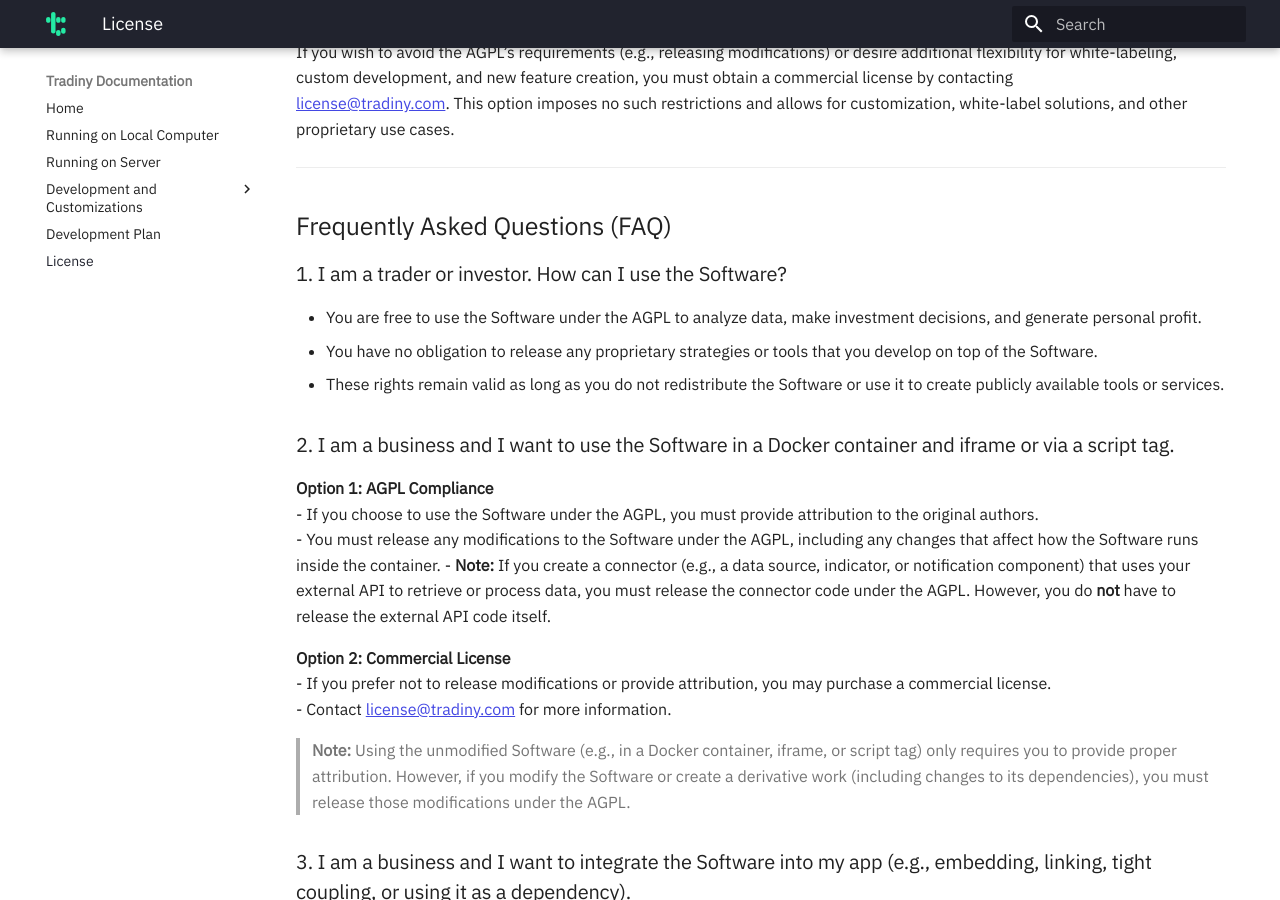
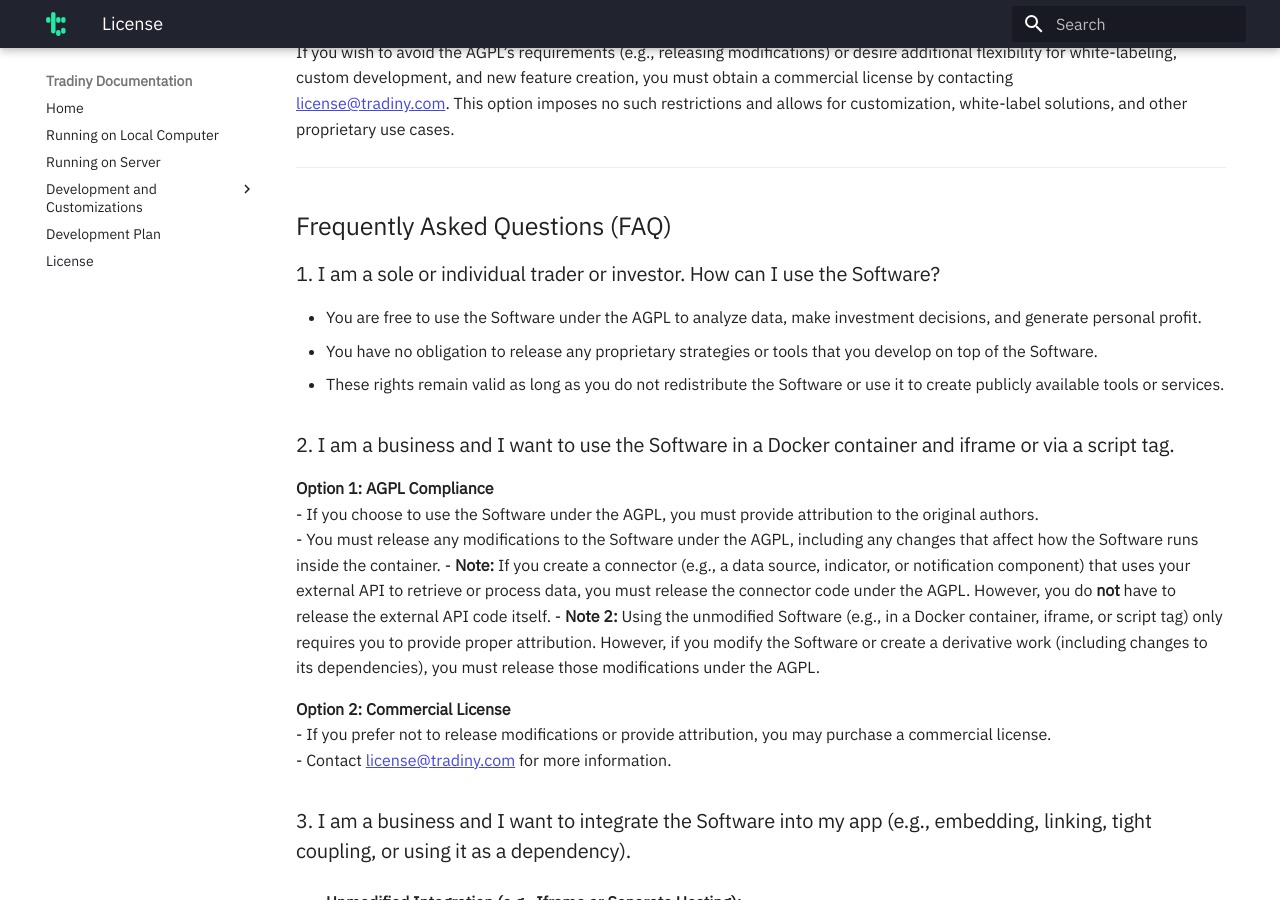
Before and after one commit to tradiny/tradiny, an MkDocs documentation site: the page built from docs/docs/license.md, in a window 1280 px wide and 900 px high, scrolled down 1560 px. Built offline with MkDocs 1.6.1 and Material for MkDocs 9.7.7, drawn with Linux system fonts in a browser that asks for light colours.

Commit message:
FIX: Further license FAQ clarifications

```diff
--- a/docs/docs/license.md
+++ b/docs/docs/license.md
@@ -51,7 +51,7 @@
 
 ## Frequently Asked Questions (FAQ)
 
-### 1. I am a trader or investor. How can I use the Software?
+### 1. I am a sole or individual trader or investor. How can I use the Software?
 - You are free to use the Software under the AGPL to analyze data, make investment decisions, and generate personal profit.
 - You have no obligation to release any proprietary strategies or tools that you develop on top of the Software.
 - These rights remain valid as long as you do not redistribute the Software or use it to create publicly available tools or services.
@@ -62,12 +62,11 @@
 - If you choose to use the Software under the AGPL, you must provide attribution to the original authors.
 - You must release any modifications to the Software under the AGPL, including any changes that affect how the Software runs inside the container.
 - **Note:** If you create a connector (e.g., a data source, indicator, or notification component) that uses your external API to retrieve or process data, you must release the connector code under the AGPL. However, you do **not** have to release the external API code itself.
+- **Note 2:** Using the unmodified Software (e.g., in a Docker container, iframe, or script tag) only requires you to provide proper attribution. However, if you modify the Software or create a derivative work (including changes to its dependencies), you must release those modifications under the AGPL.
 
 **Option 2: Commercial License**
 - If you prefer not to release modifications or provide attribution, you may purchase a commercial license.
 - Contact [license@tradiny.com](mailto:license@tradiny.com) for more information.
-
-> **Note:** Using the unmodified Software (e.g., in a Docker container, iframe, or script tag) only requires you to provide proper attribution. However, if you modify the Software or create a derivative work (including changes to its dependencies), you must release those modifications under the AGPL.
 
 ### 3. I am a business and I want to integrate the Software into my app (e.g., embedding, linking, tight coupling, or using it as a dependency).
 
```
Also changed, not shown: LICENSE.md, frontend/LICENSE.md.
